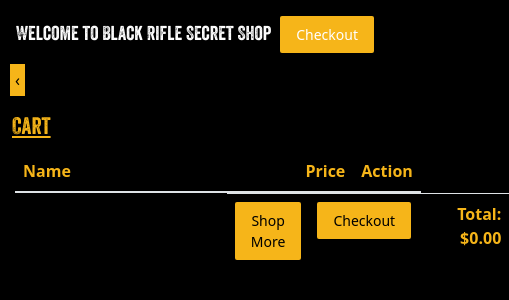
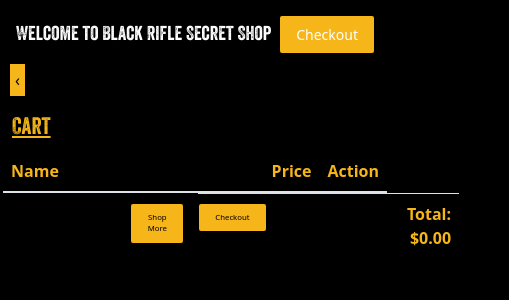
Before and after one commit to wlawlerpro/blackriflehirewes, an Angular app: page /cart in a window 390 px wide. Shown: the top 300 px of the page, 509 px wide, since content can reach past the window. Built offline with nearby package versions, Linux system fonts and the light colour scheme.

Commit message:
added a mobile view to cart css

```diff
--- a/src/app/skillfolder/skill/cart/cart.component.css
+++ b/src/app/skillfolder/skill/cart/cart.component.css
@@ -10,12 +10,7 @@
 
 
 
-button {
-	flex: 0 0 100px;
-	margin-left: 30 px;
 
-
-}
 
 
 
@@ -51,8 +46,13 @@
 
 
     }
+
     tr th {
 	color: #f6b519
+    }
+    td.remove{
+	position: relative;
+	right: 15px;
     }
     td.remove{
 	position: relative;
@@ -66,7 +66,7 @@
 	text-align: left;
 	color: white;
 	position:relative;
-	right: 5px;
+	right: 6px;
 
     }
     td.total{
@@ -84,3 +84,33 @@
     .tc1{
 	color: white;
     }
+
+
+
+  /*Mobile Settings */
+    @media only screen and (max-width: 390px){
+	.container{
+		display:none
+	}
+	tr.th{
+		width: 80%;
+
+	}
+	.tc1{
+		font-size: 5vw;
+	}
+	.bottom{
+		position: relative;
+		right: 75px;
+	}
+	button {
+		font-size: 2vw;
+
+
+	}
+    }
+    @media only screen and (min-width: 391px){
+	.mobileContainer {
+		display: none
+	}
+    }
--- a/src/app/skillfolder/skill/cart/cart.component.html
+++ b/src/app/skillfolder/skill/cart/cart.component.html
@@ -25,6 +25,35 @@
         <td  class="remove tc1"> <button type="button remove" (click)="onRemove(i)"> Remove </button> </td>
        </tr>
        <tr class="third-row">
+        <td><button [routerLink]="['/skill']" class=" bottom ">Shop More</button></td>
+        <td><button type="button" class="bottom pl-6" (click)="onSubmit()">Checkout</button></td>
+
+        <td  class="total" ><strong>Total: {{this.total | currency: "USD":true}}</strong></td>
+        </tr>
+     </tbody>
+
+   </table>
+  </div>
+ </div>
+</div>
+<div class="mobileContainer">
+  <div class="cart-table">
+
+     <table class="table table-main ">
+      <thead>
+       <tr class="header-row">
+        <th>Name</th>
+        <th>Price</th>
+        <th>Action</th>
+       </tr>
+      </thead>
+      <tbody>
+       <tr *ngFor="let item of items; let i = index">
+        <td  class="tc1">{{item.name}}</td>
+        <td  class="price"> {{item.price | currency: "USD": true}}</td>
+        <td  class="remove tc1"> <button type="button remove" (click)="onRemove(i)">X</button> </td>
+       </tr>
+       <tr class="third-row">
         <td><button [routerLink]="['/']" class=" bottom ">Shop More</button></td>
         <td><button type="button" class="bottom pl-6" (click)="onSubmit()">Checkout</button></td>
 
@@ -33,7 +62,7 @@
      </tbody>
 
    </table>
-  </div>
+
  </div>
 </div>
 
```
